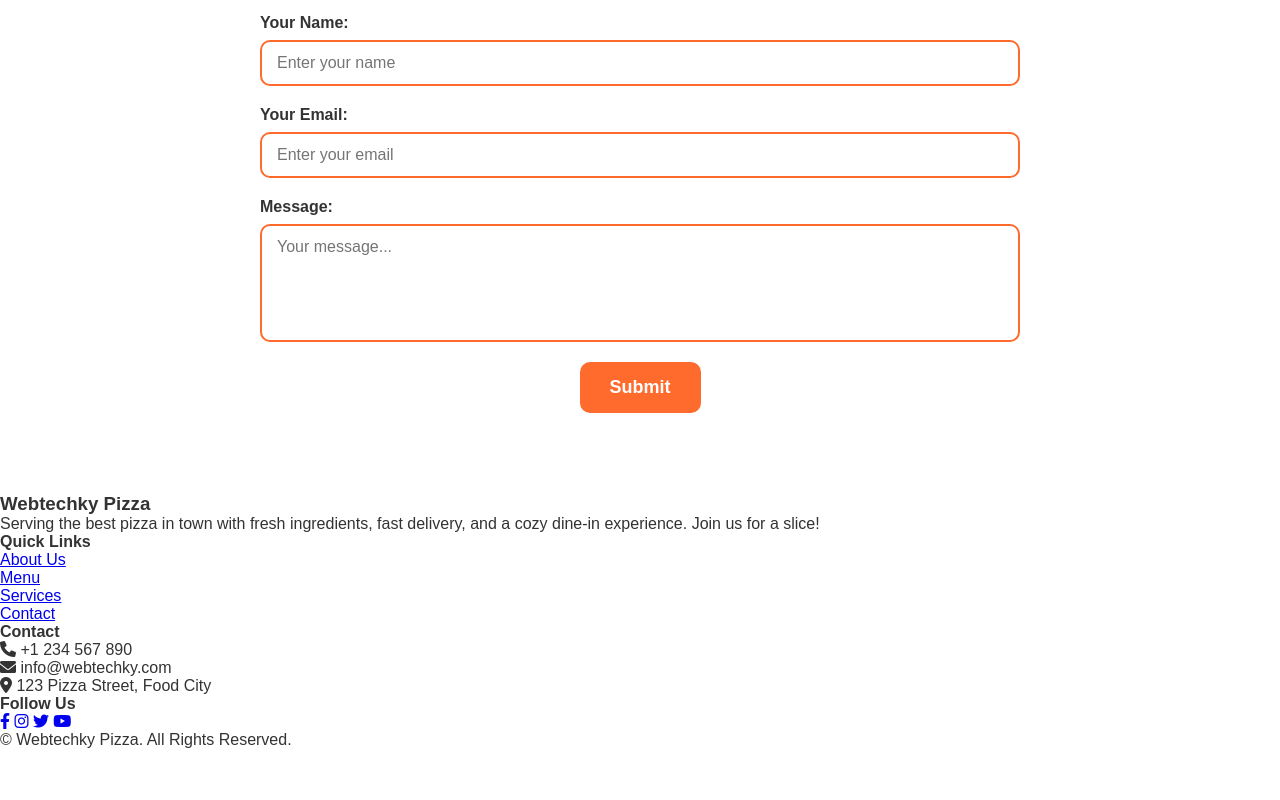
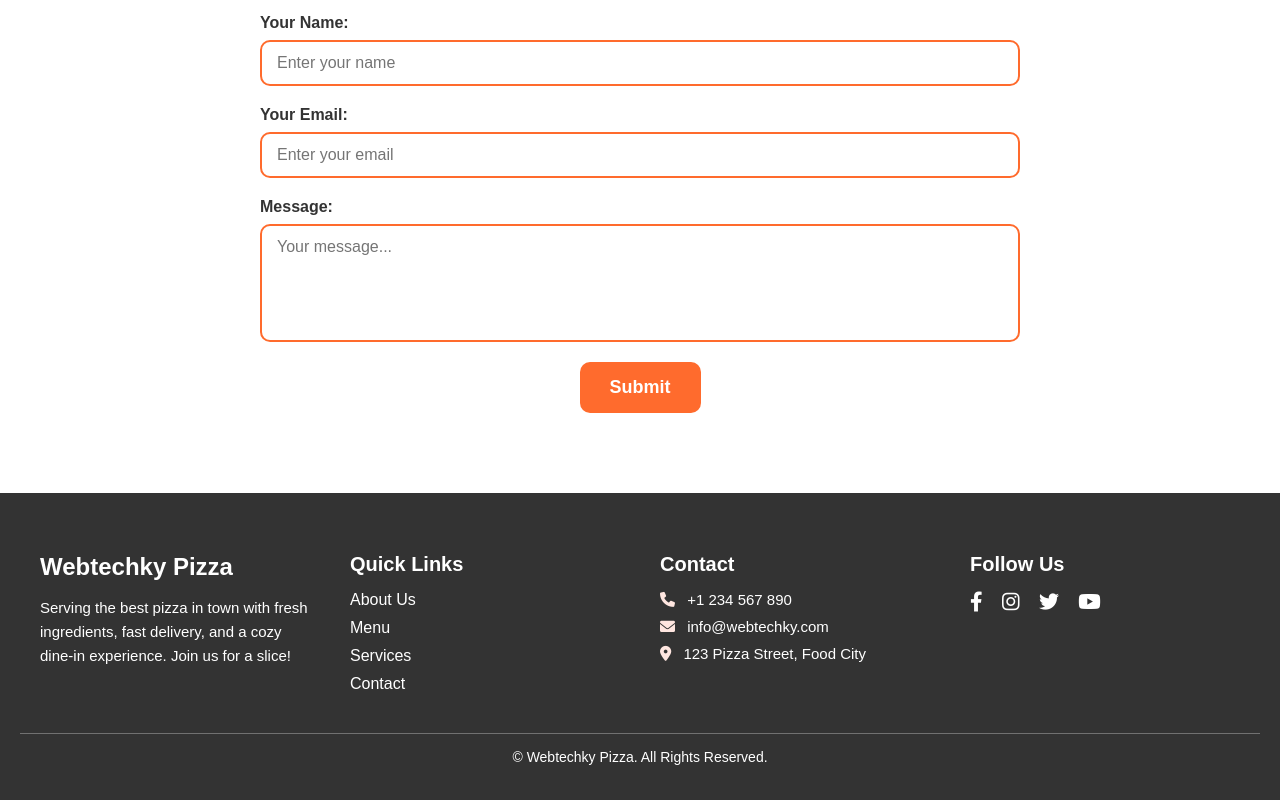
Before and after one commit to webtechky/pizza-shop-ui, a plain HTML site: page index.html in a window 1280 px wide. Shown: the part 6013-6813 px from the top of the page. Before the commit the page ends 6762 px from the top, so only its background shows below. Drawn offline with Linux system fonts and the light colour scheme.

Commit message:
Update styles.css

```diff
--- a/asserts/css/styles.css
+++ b/asserts/css/styles.css
@@ -835,3 +835,105 @@ header {
         font-size: 17px;
     }
 }
+
+footer {
+    background-color: #333;
+    color: #fff;
+    padding: 60px 20px 20px;
+}
+
+.footer-container {
+    display: flex;
+    flex-wrap: wrap;
+    max-width: 1200px;
+    margin: auto;
+    gap: 40px;
+    justify-content: space-between;
+}
+
+.footer-container div {
+    flex: 1 1 220px;
+}
+
+.footer-about h3 {
+    font-size: 24px;
+    margin-bottom: 15px;
+}
+
+.footer-about p {
+    font-size: 15px;
+    line-height: 1.6;
+}
+
+.footer-links h4,
+.footer-contact h4,
+.footer-social h4 {
+    font-size: 20px;
+    margin-bottom: 15px;
+}
+
+.footer-links ul {
+    list-style: none;
+}
+
+.footer-links ul li {
+    margin-bottom: 10px;
+}
+
+.footer-links ul li a {
+    color: #fff;
+    text-decoration: none;
+    transition: 0.3s;
+}
+
+.footer-links ul li a:hover {
+    color: #ffe6e0;
+}
+
+.footer-contact p {
+    margin-bottom: 10px;
+    font-size: 15px;
+}
+
+.footer-contact i {
+    margin-right: 8px;
+    color: #ffe6e0;
+}
+
+.footer-social .social-icons a {
+    display: inline-block;
+    margin-right: 15px;
+    color: #fff;
+    font-size: 20px;
+    transition: 0.3s;
+}
+
+.footer-social .social-icons a:hover {
+    color: #ffe6e0;
+}
+
+.footer-bottom {
+    text-align: center;
+    padding: 15px 0;
+    border-top: 1px solid rgba(255,255,255,0.3);
+    margin-top: 30px;
+    font-size: 14px;
+}
+
+@media (max-width: 768px) {
+    .footer-container {
+        flex-direction: column;
+        gap: 30px;
+        text-align: center;
+    }
+
+    .footer-container div {
+        flex: 1 1 100%;
+    }
+}
+
+@media (min-width: 769px) and (max-width: 1024px) {
+    .footer-container {
+        gap: 25px;
+    }
+}
```
